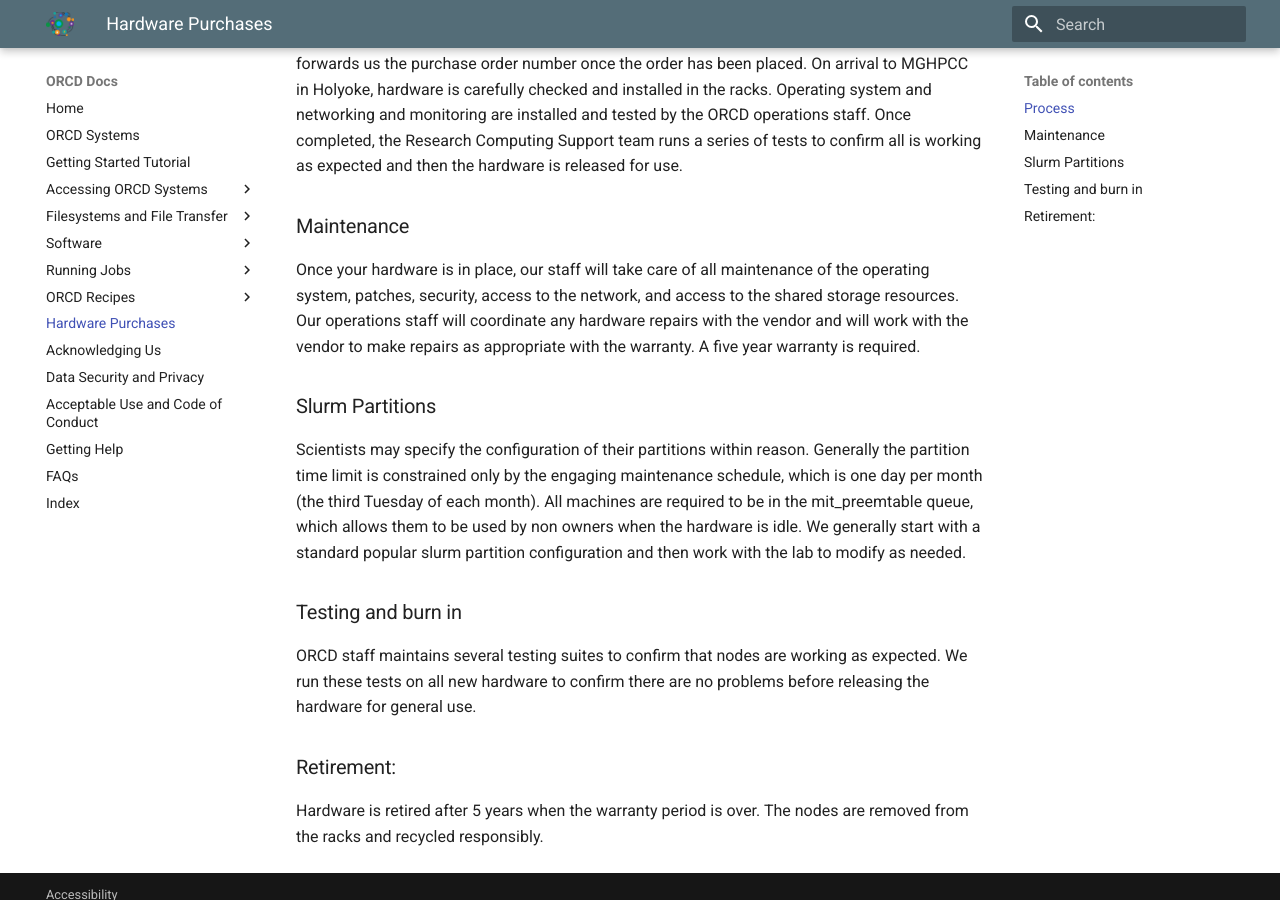
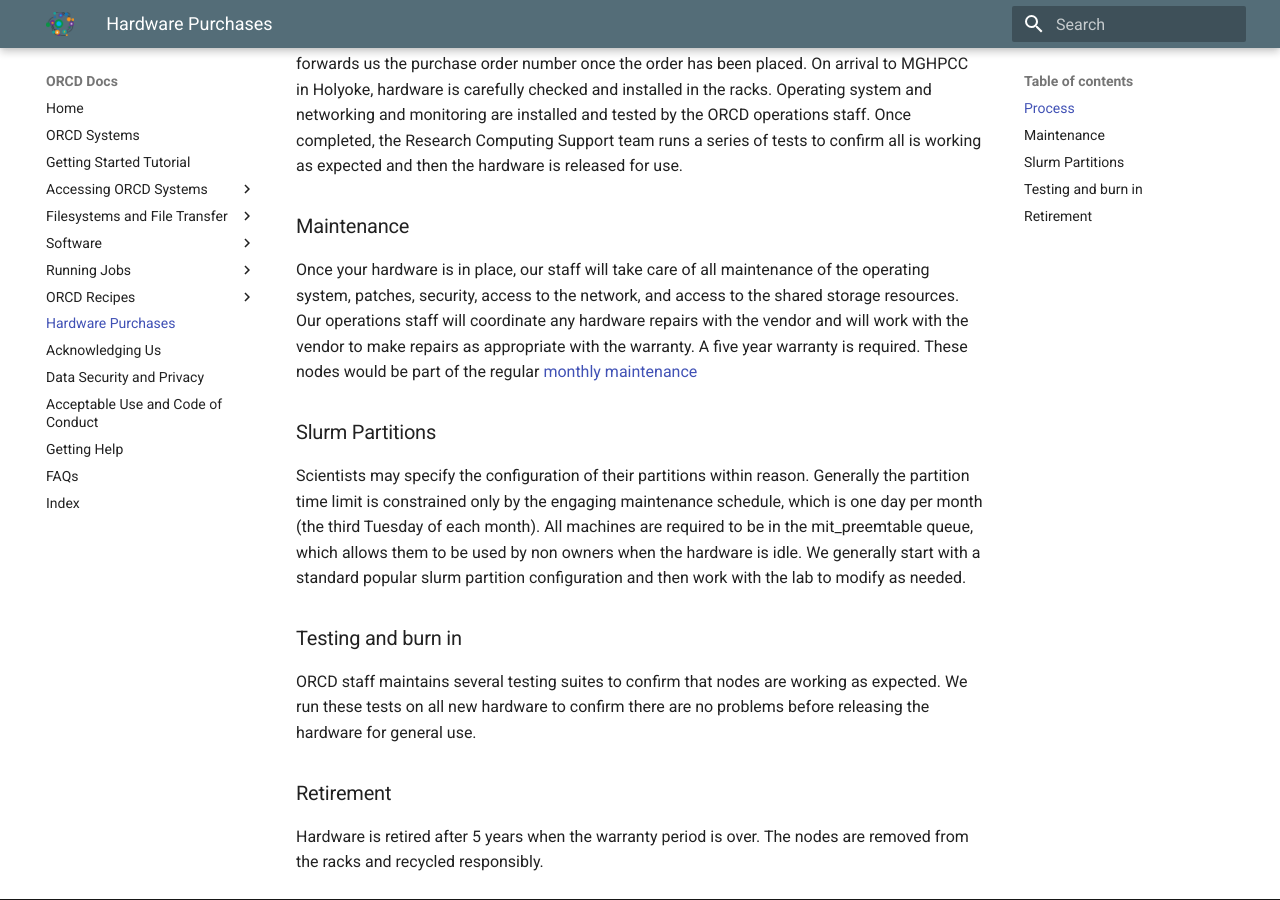
Before and after one commit to mit-orcd/orcd-docs-edit, an MkDocs documentation site: the page built from docs/hosted-hardware.md, in a window 1280 px wide and 900 px high, scrolled down 663 px. Built offline with MkDocs 1.6.1 and Material for MkDocs 9.7.7, drawn with Linux system fonts in a browser that asks for light colours.

Commit message:
removed extra colon, added link to maintenance

```diff
--- a/docs/hosted-hardware.md
+++ b/docs/hosted-hardware.md
@@ -21,7 +21,7 @@ Next, we ask the group to provide a budget and a timeframe. We use this informat
 work with our vendors to get quotes. Once the quotes have been agreed on, we forward them to the lab's administrator for purchase. For tracking purposes, the administrator forwards us the purchase order number once the order has been placed. On arrival to MGHPCC in Holyoke, hardware is carefully checked and installed in the racks. Operating system and networking and monitoring are installed and tested by the ORCD operations staff. Once completed, the Research Computing Support team runs a series of tests to confirm all is working as expected and then the hardware is released for use.
 
 ### Maintenance
-Once your hardware is in place, our staff will take care of all maintenance of the operating system, patches, security, access to the network,  and access to the shared storage resources. Our operations staff will coordinate any hardware repairs with the vendor and will work with the vendor to make repairs as appropriate with the warranty. A five year warranty is required.
+Once your hardware is in place, our staff will take care of all maintenance of the operating system, patches, security, access to the network,  and access to the shared storage resources. Our operations staff will coordinate any hardware repairs with the vendor and will work with the vendor to make repairs as appropriate with the warranty. A five year warranty is required. These nodes would be part of the regular [monthly maintenance](https://mit-orcd.github.io/orcd-docs-previews/PR/PR144/orcd-systems/#maintenance-schedule)
 
 ### Slurm Partitions
 Scientists may specify the configuration of their partitions within reason. Generally the partition time limit is constrained only by the engaging maintenance schedule, which is one day per month (the third Tuesday of each month). All machines are required to be in the mit_preemtable queue, which allows them to be used by non owners when the hardware is idle. We generally start with a standard popular slurm partition configuration and then work with the lab to modify as needed.
@@ -29,6 +29,6 @@ Scientists may specify the configuration of their partitions within reason. Gene
 ### Testing and burn in
 ORCD staff maintains several testing suites to confirm that nodes are working as expected. We run these tests on all new hardware to confirm there are no problems before releasing the hardware for general use.
 
-### Retirement:
+### Retirement
 Hardware is retired after 5 years when the warranty period is over. The nodes are removed from the racks
 and recycled responsibly.
```
